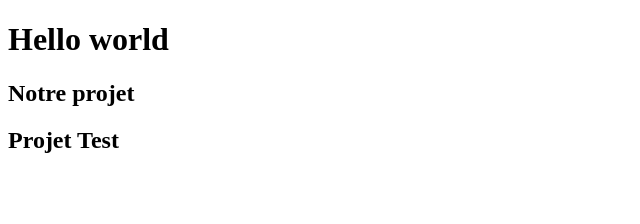
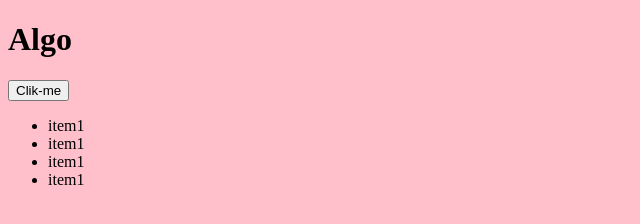
Before and after one commit to GaelleBoutolini/algo-javascript, a plain HTML site: page index.html in a window 1280 px wide. Shown: the whole page, without its empty margins (0-640 px from the left). Drawn offline with Linux system fonts and the light colour scheme.

Commit message:
git commit -m

```diff
--- /dev/null
+++ b/index.css
@@ -0,0 +1,3 @@
+body{
+    background: pink;
+}
--- a/index.html
+++ b/index.html
@@ -4,12 +4,26 @@
     <meta charset="UTF-8">
     <meta http-equiv="X-UA-Compatible" content="IE=edge">
     <meta name="viewport" content="width=device-width, initial-scale=1.0">
-    <title>Document</title>
+    <title>Exercice</title>
+    <link rel="stylesheet" href="./index.css">
 </head>
 <body>
-    <h1>Hello world</h1>
-    <h2>Notre projet</h2>
-    <h2>Projet Test</h2>
+    <h1 class="title">Algo</h1>
+    <button id="btn">Clik-me</button>
+    <ul class="list">
 
+            <li class="item">item1</li>
+            <li class="item">item1</li>
+            <li class="item">item1</li>
+            <li class="item">item1</li>
+
+        </ul>
+
+    </div>
+
+
+
+
+    <script src="./index.js"></script>
 </body>
 </html>
--- /dev/null
+++ b/index.js
@@ -0,0 +1,34 @@
+//document.getElementsByClassName(."title");
+/*const titre = document.querySelector(".title");
+const button = document.querySelector("#btn");
+button.addEventListener('click'), () => {
+    alert(/);
+};*/
+
+/*document.querySelector(".title").style.fontSize="5rem"*/
+
+/******************ALGORYTHM********************** */
+
+//Afficher nom de la console : C'est L'Algo
+
+let firstName; //Créer une variable firstName
+firstName = "Hanna"; //Initialiser une variable
+console.log(firstName);  //Afficher la variable
+
+//Lui allouer une valeur différente
+firstName ="Yvette";
+//Afficher la variable
+console.log(firstName);
+//On déclare une seule fois la variable avec "let"
+//Mais on l'initialise plusieurs fois, autant qu'on veut.
+
+///créer une constante firstName
+//Un "const" ne peut pas être initialisée, c'est-à-dire, qu'elle ne change pas de valeur.
+
+const lastName = "Fidèle";
+//afficher la conctste
+console.log(lastName);
+
+
+//La portée dépend de l'endroit où est déclarée.
+//La boucle est toujours dans une focntion
```
